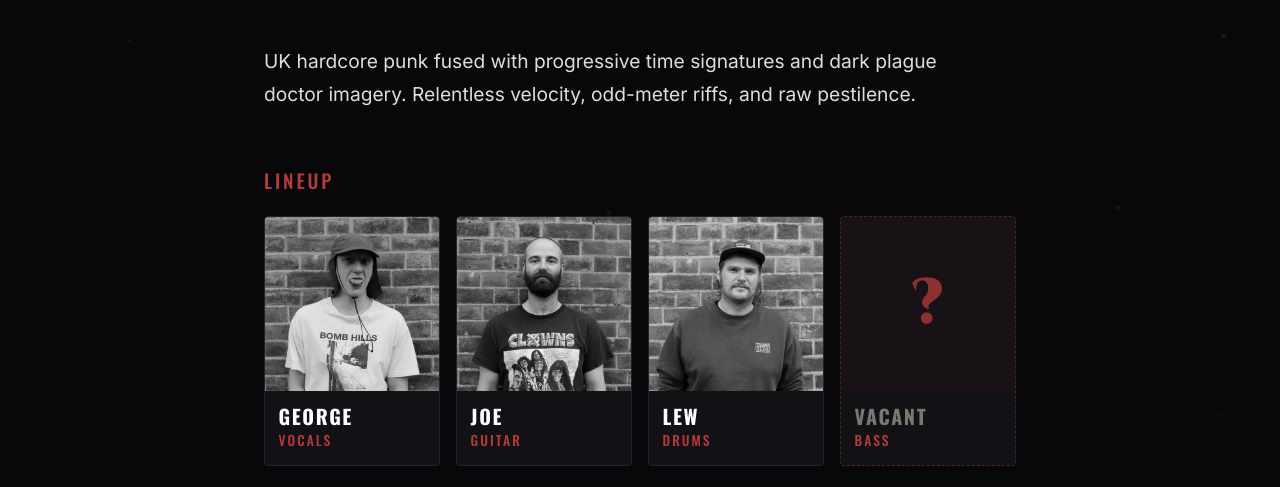
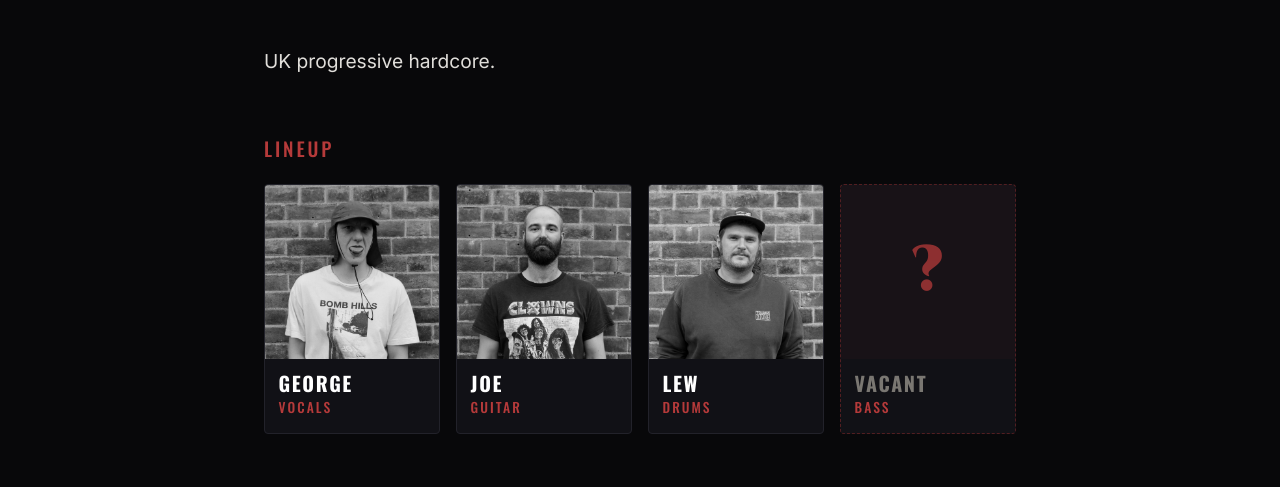
Before and after one commit to joereynolds/peste.uk, a plain HTML site: page index.html in a window 1280 px wide. Shown: the part 248-735 px from the top of the page. Drawn offline with nearby package versions, Linux system fonts and the light colour scheme.

Commit message:
Remove some shit

```diff
--- a/app.js
+++ /dev/null
@@ -1,75 +0,0 @@
-/* ==========================================
-   PESTE - Background Canvas Animation
-   ========================================== */
-
-document.addEventListener('DOMContentLoaded', () => {
-  initSporeCanvas();
-});
-
-/* ------------------------------------------
-   Spore Particle Background
------------------------------------------- */
-function initSporeCanvas() {
-  const canvas = document.getElementById('sporeCanvas');
-  if (!canvas) return;
-
-  const ctx = canvas.getContext('2d');
-  let width = canvas.width = window.innerWidth;
-  let height = canvas.height = window.innerHeight;
-
-  window.addEventListener('resize', () => {
-    width = canvas.width = window.innerWidth;
-    height = canvas.height = window.innerHeight;
-  });
-
-  const particles = [];
-  const numParticles = 35;
-
-  class Particle {
-    constructor() {
-      this.reset();
-    }
-
-    reset() {
-      this.x = Math.random() * width;
-      this.y = Math.random() * height;
-      this.size = Math.random() * 2 + 0.5;
-      this.speedY = -(Math.random() * 0.3 + 0.1);
-      this.speedX = (Math.random() - 0.5) * 0.2;
-      this.opacity = Math.random() * 0.5 + 0.15;
-      this.isRed = Math.random() > 0.5;
-    }
-
-    update() {
-      this.y += this.speedY;
-      this.x += this.speedX;
-
-      if (this.y < 0 || this.x < 0 || this.x > width) {
-        this.reset();
-        this.y = height + 10;
-      }
-    }
-
-    draw() {
-      ctx.beginPath();
-      ctx.arc(this.x, this.y, this.size, 0, Math.PI * 2);
-      ctx.fillStyle = this.isRed ? `rgba(204, 17, 0, ${this.opacity})` : `rgba(160, 160, 160, ${this.opacity * 0.6})`;
-      ctx.fill();
-    }
-  }
-
-  for (let i = 0; i < numParticles; i++) {
-    particles.push(new Particle());
-  }
-
-  function animate() {
-    ctx.clearRect(0, 0, width, height);
-    particles.forEach(p => {
-      p.update();
-      p.draw();
-    });
-    requestAnimationFrame(animate);
-  }
-
-  animate();
-}
--- a/index.html
+++ b/index.html
@@ -8,9 +8,6 @@
   <link rel="stylesheet" href="style.css">
 </head>
 <body>
-
-  <!-- Subtle Spore Particle Canvas -->
-  <canvas id="sporeCanvas"></canvas>
 
   <div class="container">
 
@@ -26,7 +23,7 @@
       <!-- BIO / MANIFESTO -->
       <section>
         <p class="bio-text">
-          UK hardcore punk fused with progressive time signatures and dark plague doctor imagery. Relentless velocity, odd-meter riffs, and raw pestilence.
+          UK progressive hardcore.
         </p>
       </section>
 
@@ -92,6 +89,5 @@
 
   </div>
 
-  <script src="app.js"></script>
 </body>
 </html>
--- a/style.css
+++ b/style.css
@@ -39,17 +39,6 @@ body {
   display: flex;
   flex-direction: column;
   justify-content: space-between;
-}
-
-#sporeCanvas {
-  position: fixed;
-  top: 0;
-  left: 0;
-  width: 100vw;
-  height: 100vh;
-  pointer-events: none;
-  z-index: 1;
-  opacity: 0.35;
 }
 
 .container {
```
